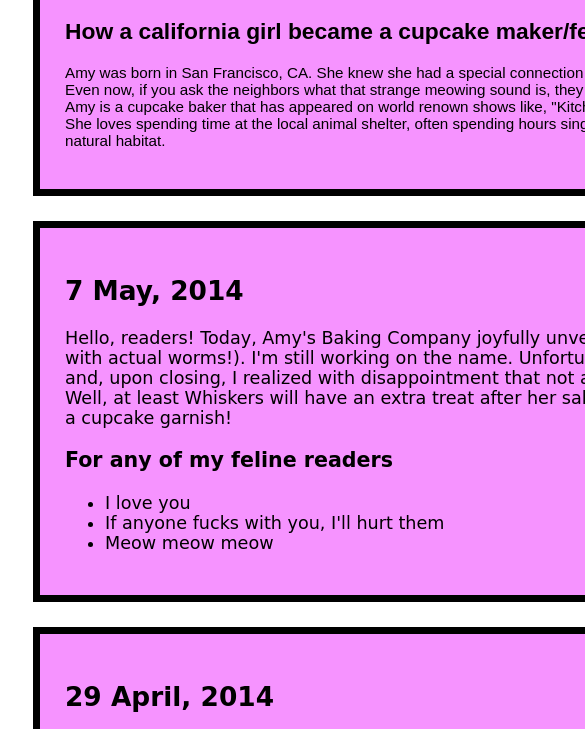
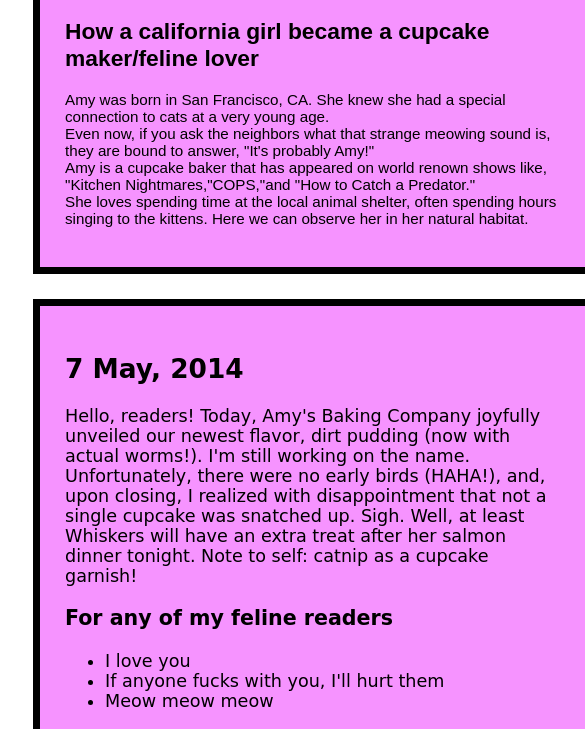
Before and after one commit to Atticus29/amyBlog, a plain HTML site: page index.html in a window 390 px wide. Shown: the part 115-844 px from the top of the page, 585 px wide, since content can reach past the window. Drawn offline with Linux system fonts and the light colour scheme.

Commit message:
add media query for smaller screen accommodation

```diff
--- a/css/styles.css
+++ b/css/styles.css
@@ -26,3 +26,9 @@ html {
   margin: 25px;
   background: #f693ff;
 }
+
+@media screen and (max-width: 950px) {
+  .intro, .blogEntry1{
+    width: 500px;
+  }
+}
```
